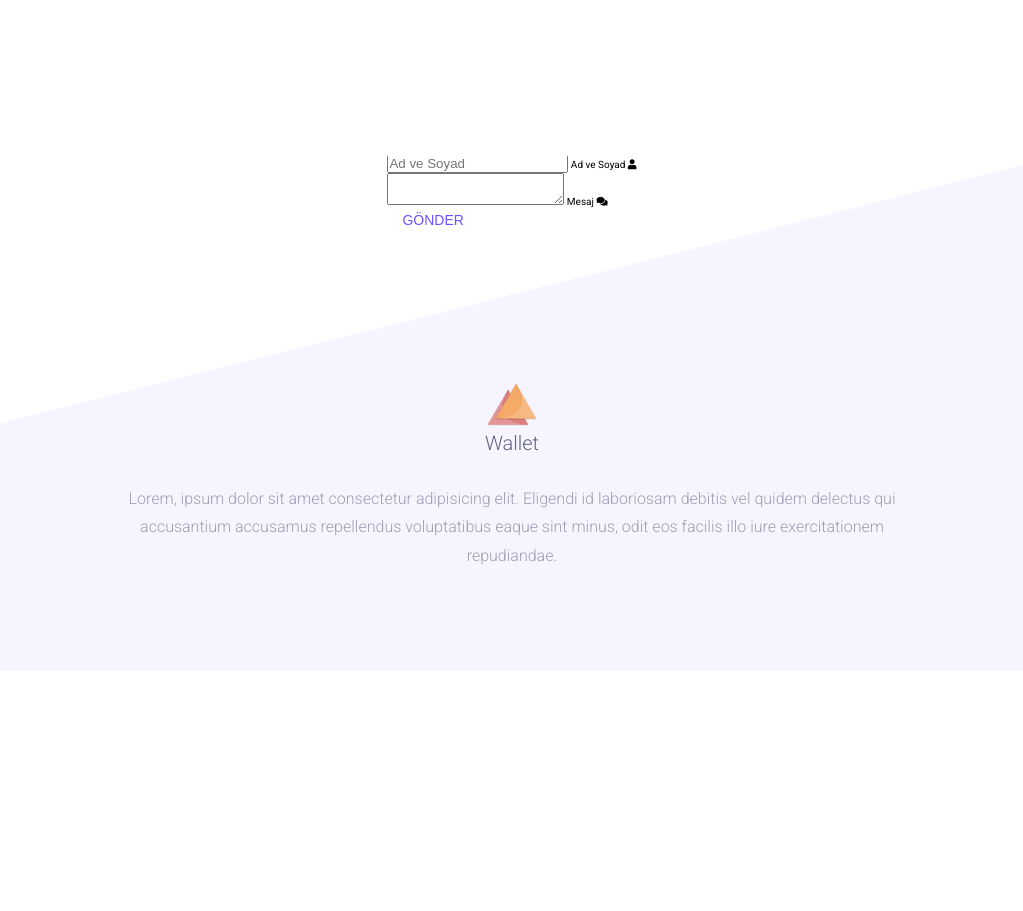
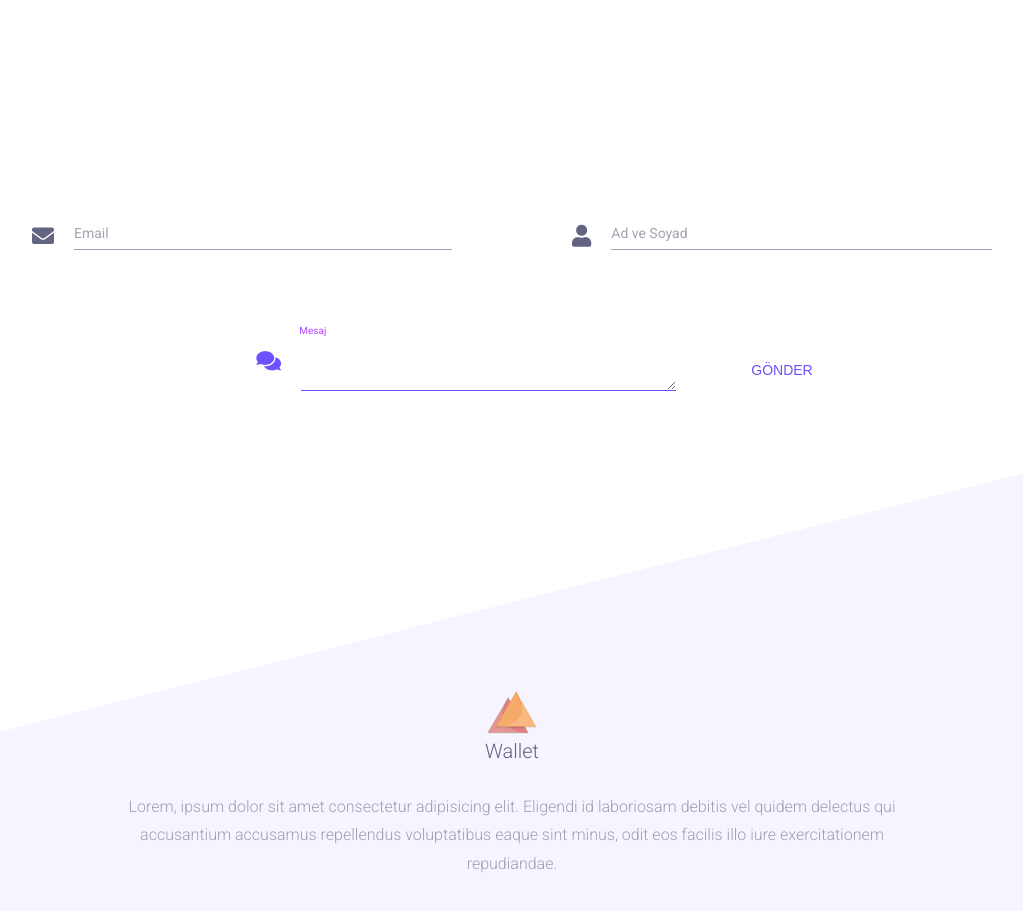
Before and after one commit to ugurakcora/CompanyWebSite, a website: page index.html in a window 1280 px wide. Shown: the part 2760-3671 px from the top of the page, without its empty margins (128-1151 px from the left). Before the commit the page ends 3431 px from the top, so only its background shows below. Drawn offline with Linux system fonts and the light colour scheme.

Commit message:
added form style

```diff
--- a/sass/_form.scss
+++ b/sass/_form.scss
@@ -0,0 +1,83 @@
+.form {
+    width: 100%;
+    padding: 4rem 10rem 10rem 10rem;
+    display: flex;
+    justify-content: center;
+    align-items: center;
+    flex-wrap: wrap;
+
+    &__element {
+        padding: 5rem 6rem;
+        width: 50%;
+        display: flex;
+        flex-direction: row-reverse;
+        justify-content: center;
+        position: relative;
+
+        &__full {
+            width: 100%;
+            padding: 5rem !important;
+        }
+    }
+
+    &__icon {
+        font-size: 2.2rem;
+        color: $color-dark;
+        margin-right: 2rem;
+        transition: all .5s ease;
+    }
+
+    &__text {
+        font-family: inherit;
+        font-size: 1.4rem;
+        color: rgba(139, 139, 139, 139);
+        flex: 1;
+        border: none;
+        border-bottom: .12rem solid rgba($color-dark, .6);
+        padding-bottom: 0.8rem;
+        transition: all .5 ease;
+
+        &:focus {
+            outline: none;
+            border-bottom: .12rem solid $color-primary;
+
+            &~* {
+                color: $color-primary;
+            }
+        }
+
+        &:not(:placeholder-shown) {
+            border-bottom: 0.12rem solid $color-primary;
+
+            &~.form__label {
+                color: $color-secondary;
+                transform: translate(0, -2.5rem);
+                opacity: 1;
+                visibility: visible;
+            }
+
+            &~* {
+                color: $color-primary;
+            }
+        }
+
+    }
+
+    ::-webkit-input-placeholder {
+        color: rgba($color-dark, 0.6);
+    }
+
+    &__label {
+        position: absolute;
+        left: 10rem;
+        bottom: 6rem;
+        opacity: 0;
+        visibility: hidden;
+        transition: all .3s ease;
+
+        &--textarea {
+            left: 10.3rem;
+            top: 5rem;
+        }
+    }
+}
--- a/sass/main.scss
+++ b/sass/main.scss
@@ -6,3 +6,4 @@
 @import "_feature.scss";
 @import "_info.scss";
 @import "_form.scss";
+@import "_header.scss";
```
Also changed, not shown: sass/_header.scss (added), sass/main.css, 1 other file.
